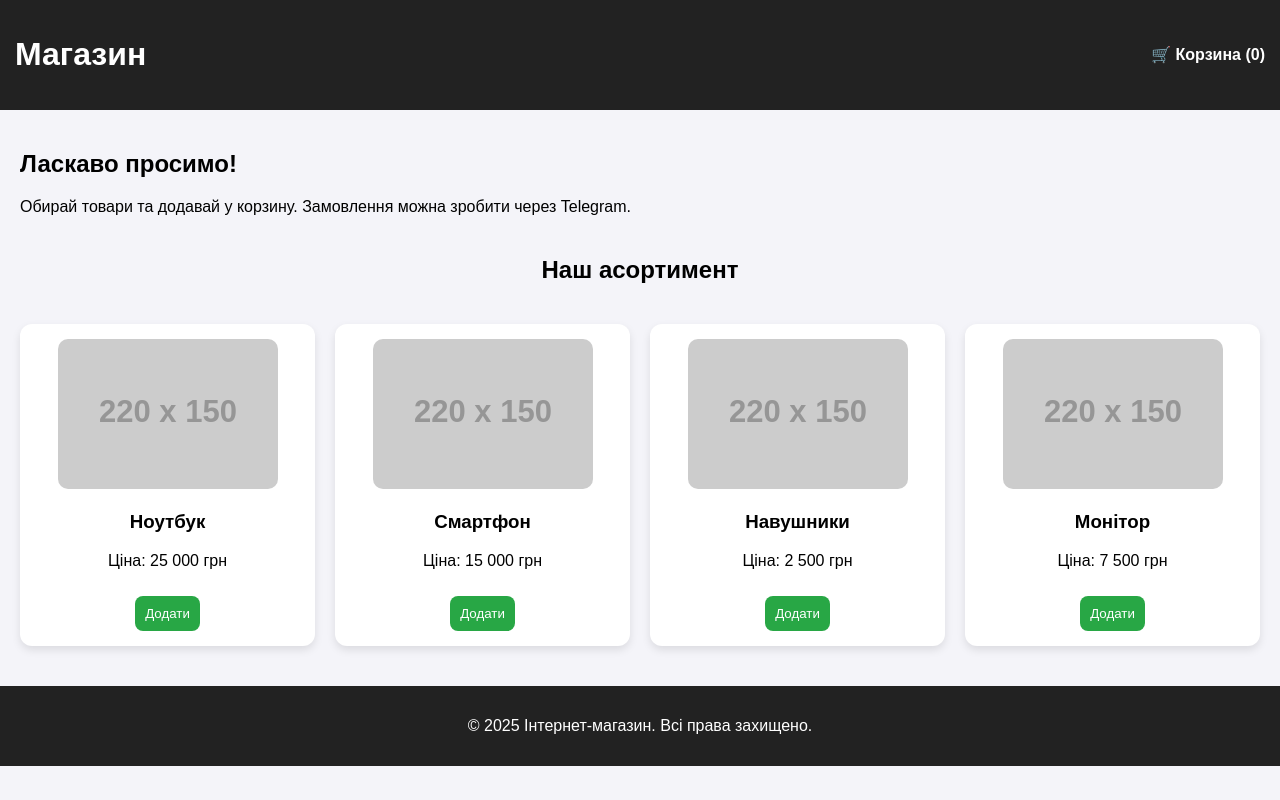
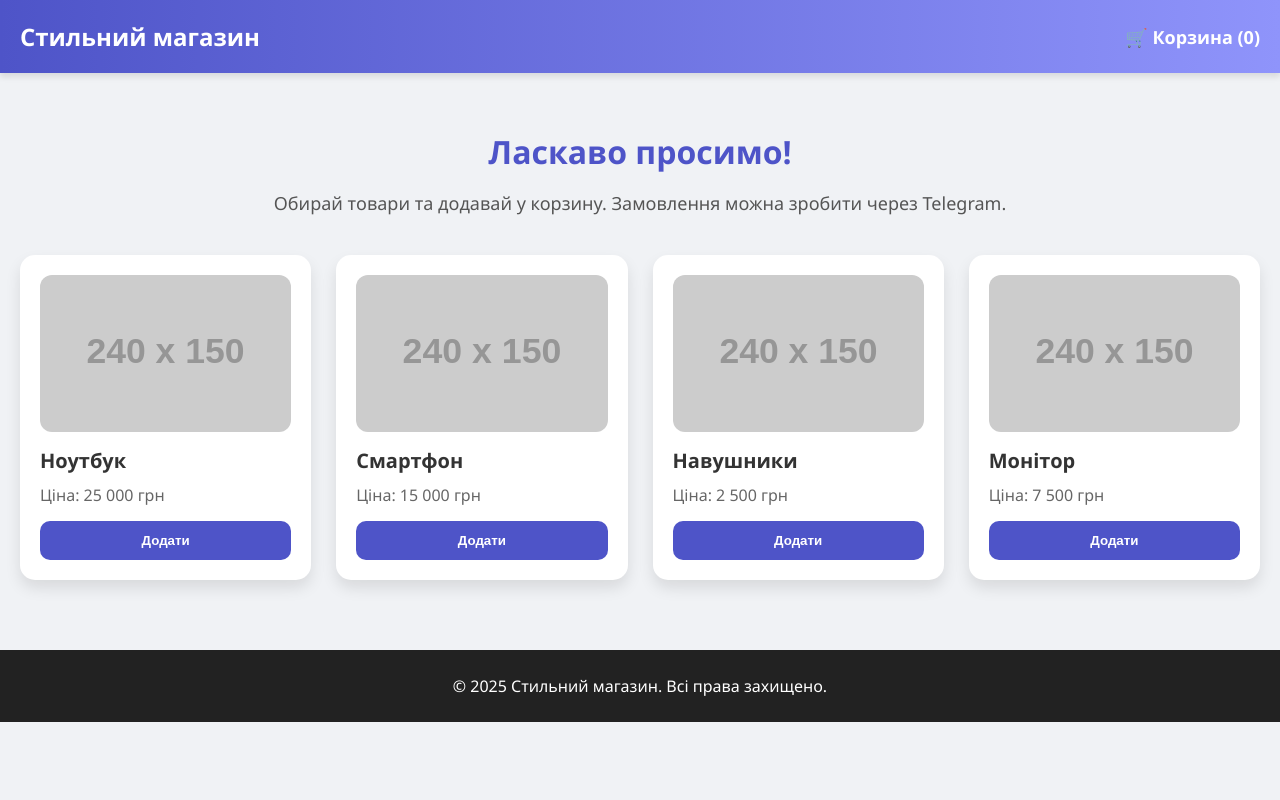
Before and after one commit to phnk-den4eek/inetshop, a plain HTML site: page index.html in a window 1280 px wide. Drawn offline with Linux system fonts and the light colour scheme; placeholder pictures from the web are drawn by us.

Commit message:
Update index.html

```diff
--- a/index.html
+++ b/index.html
@@ -3,94 +3,97 @@
 <head>
 <meta charset="UTF-8">
 <meta name="viewport" content="width=device-width, initial-scale=1.0">
-<title>Інтернет-магазин</title>
+<title>Стильний магазин</title>
 <style>
-  body { font-family: Arial, sans-serif; margin:0; background:#f4f4f9; }
-  header { background:#222; color:#fff; padding:15px; display:flex; justify-content:space-between; align-items:center; }
-  .cart { cursor:pointer; font-weight:bold; }
-  .main-wrapper { padding:20px; }
-  .container { display:grid; grid-template-columns:repeat(auto-fit,minmax(220px,1fr)); gap:20px; }
-  .product { background:#fff; padding:15px; border-radius:12px; box-shadow:0 4px 8px rgba(0,0,0,0.1); text-align:center; transition:0.3s; }
-  .product:hover { transform: translateY(-5px); box-shadow:0 6px 12px rgba(0,0,0,0.2); }
-  .product img { max-width:100%; border-radius:10px; }
-  .product button { background:#28a745; color:#fff; border:none; padding:10px; border-radius:8px; cursor:pointer; margin-top:10px; }
-  .product button:hover { background:#218838; }
-  #cartModal { position:fixed; top:0; left:0; width:100%; height:100%; background:rgba(0,0,0,0.6); display:none; justify-content:center; align-items:center; }
-  .cart-content { background:#fff; padding:20px; border-radius:12px; width:400px; max-height:80vh; overflow-y:auto; }
-  .cart-item { display:flex; justify-content:space-between; align-items:center; margin:10px 0; border-bottom:1px solid #ddd; padding-bottom:5px; }
+  body { font-family: 'Segoe UI', Tahoma, Geneva, Verdana, sans-serif; margin:0; background:#f0f2f5; }
+  header { background: linear-gradient(90deg, #4e54c8, #8f94fb); color:white; padding:20px; display:flex; justify-content:space-between; align-items:center; box-shadow:0 4px 6px rgba(0,0,0,0.1); }
+  .logo h1 { margin:0; font-size:24px; }
+  .cart { cursor:pointer; font-weight:bold; font-size:18px; }
+  .main-wrapper { padding:30px 20px; }
+  .intro { text-align:center; margin-bottom:40px; }
+  .intro h2 { font-size:32px; color:#4e54c8; margin-bottom:10px; }
+  .intro p { font-size:18px; color:#555; }
+
+  .container { display:grid; grid-template-columns:repeat(auto-fit,minmax(240px,1fr)); gap:25px; }
+  .product { background:white; padding:20px; border-radius:15px; box-shadow:0 8px 15px rgba(0,0,0,0.1); transition:0.3s; display:flex; flex-direction:column; justify-content:space-between; }
+  .product:hover { transform: translateY(-10px); box-shadow:0 12px 20px rgba(0,0,0,0.2); }
+  .product img { max-width:100%; border-radius:12px; margin-bottom:15px; }
+  .product h3 { margin:0; color:#333; font-size:20px; margin-bottom:10px; }
+  .product p { margin:0; color:#666; margin-bottom:15px; }
+  .product button { background:#4e54c8; color:white; border:none; padding:12px; border-radius:10px; cursor:pointer; font-weight:bold; transition:0.2s; }
+  .product button:hover { background:#3b40a4; transform:scale(1.05); }
+
+  #cartModal { position:fixed; top:0; left:0; width:100%; height:100%; background:rgba(0,0,0,0.5); display:none; justify-content:center; align-items:center; animation:fadeIn 0.3s; }
+  .cart-content { background:white; padding:25px; border-radius:15px; width:400px; max-height:80vh; overflow-y:auto; box-shadow:0 8px 20px rgba(0,0,0,0.2); }
+  .cart-header { display:flex; justify-content:space-between; align-items:center; margin-bottom:15px; }
+  .cart-header h2 { margin:0; color:#4e54c8; }
+  .cart-item { display:flex; justify-content:space-between; align-items:center; margin:10px 0; border-bottom:1px solid #eee; padding-bottom:5px; }
   .cart-item button { background:red; color:white; border:none; padding:5px 8px; border-radius:6px; cursor:pointer; }
-  .checkout { margin-top:15px; padding:12px; width:100%; background:#007bff; color:white; border:none; border-radius:8px; cursor:pointer; font-size:16px; }
-  .checkout:hover { background:#0069d9; }
-  footer { background:#222; color:white; text-align:center; padding:15px; margin-top:20px; }
+  .checkout { margin-top:15px; padding:14px; width:100%; background:#4e54c8; color:white; border:none; border-radius:10px; cursor:pointer; font-size:18px; font-weight:bold; transition:0.2s; }
+  .checkout:hover { background:#3b40a4; transform:scale(1.03); }
+
+  footer { background:#222; color:white; text-align:center; padding:25px; margin-top:40px; font-size:16px; }
+
+  @keyframes fadeIn { from {opacity:0;} to {opacity:1;} }
 </style>
 </head>
 <body>
 
 <header>
-  <div class="header-left"><div class="logo"><h1>Магазин</h1></div></div>
-  <div class="header-right"><div class="cart" onclick="openCart()">🛒 Корзина (<span id="cartCount">0</span>)</div></div>
+  <div class="logo"><h1>Стильний магазин</h1></div>
+  <div class="cart" onclick="openCart()">🛒 Корзина (<span id="cartCount">0</span>)</div>
 </header>
 
 <div class="main-wrapper">
   <div class="intro">
-    <div class="intro-text">
     <h2>Ласкаво просимо!</h2>
     <p>Обирай товари та додавай у корзину. Замовлення можна зробити через Telegram.</p>
   </div>
-  </div>
 
-  <div class="products-section">
-    <h2 style="text-align:center; padding:20px;">Наш асортимент</h2>
   <div class="container">
     <div class="product">
-        <div class="product-inner">
-          <div class="product-image"><img src="https://via.placeholder.com/220x150" alt="Ноутбук"></div>
-          <div class="product-info"><h3>Ноутбук</h3><p>Ціна: 25 000 грн</p></div>
-          <div class="product-actions"><button onclick="addToCart('Ноутбук', 25000)">Додати</button></div>
-        </div>
+      <img src="https://via.placeholder.com/240x150" alt="Ноутбук">
+      <h3>Ноутбук</h3>
+      <p>Ціна: 25 000 грн</p>
+      <button onclick="addToCart('Ноутбук', 25000)">Додати</button>
     </div>
     <div class="product">
-        <div class="product-inner">
-          <div class="product-image"><img src="https://via.placeholder.com/220x150" alt="Смартфон"></div>
-          <div class="product-info"><h3>Смартфон</h3><p>Ціна: 15 000 грн</p></div>
-          <div class="product-actions"><button onclick="addToCart('Смартфон', 15000)">Додати</button></div>
-        </div>
+      <img src="https://via.placeholder.com/240x150" alt="Смартфон">
+      <h3>Смартфон</h3>
+      <p>Ціна: 15 000 грн</p>
+      <button onclick="addToCart('Смартфон', 15000)">Додати</button>
     </div>
     <div class="product">
-        <div class="product-inner">
-          <div class="product-image"><img src="https://via.placeholder.com/220x150" alt="Навушники"></div>
-          <div class="product-info"><h3>Навушники</h3><p>Ціна: 2 500 грн</p></div>
-          <div class="product-actions"><button onclick="addToCart('Навушники', 2500)">Додати</button></div>
-        </div>
+      <img src="https://via.placeholder.com/240x150" alt="Навушники">
+      <h3>Навушники</h3>
+      <p>Ціна: 2 500 грн</p>
+      <button onclick="addToCart('Навушники', 2500)">Додати</button>
     </div>
     <div class="product">
-        <div class="product-inner">
-          <div class="product-image"><img src="https://via.placeholder.com/220x150" alt="Монітор"></div>
-          <div class="product-info"><h3>Монітор</h3><p>Ціна: 7 500 грн</p></div>
-          <div class="product-actions"><button onclick="addToCart('Монітор', 7500)">Додати</button></div>
-        </div>
-      </div>
+      <img src="https://via.placeholder.com/240x150" alt="Монітор">
+      <h3>Монітор</h3>
+      <p>Ціна: 7 500 грн</p>
+      <button onclick="addToCart('Монітор', 7500)">Додати</button>
     </div>
   </div>
 </div>
 
-<!-- Модальне вікно корзини -->
 <div id="cartModal">
   <div class="cart-content">
     <div class="cart-header">
-      <span style="float:right;cursor:pointer;font-size:20px;" onclick="closeCart()">&times;</span>
       <h2>Корзина</h2>
+      <span style="cursor:pointer;font-size:22px;" onclick="closeCart()">&times;</span>
     </div>
     <div id="cartItems"></div>
     <div class="cart-footer">
       <h3>Разом: <span id="cartTotal">0</span> грн</h3>
-      <div class="cart-buttons"><button class="checkout" onclick="checkout()">Замовити</button></div>
+      <button class="checkout" onclick="checkout()">Замовити</button>
     </div>
   </div>
 </div>
 
 <footer>
-  <p>&copy; 2025 Інтернет-магазин. Всі права захищено.</p>
+  &copy; 2025 Стильний магазин. Всі права захищено.
 </footer>
 
 <script>
@@ -110,27 +113,22 @@
     total+=item.price;
     cartItems.innerHTML+=`
       <div class="cart-item">
-        <div class="cart-item-text">${item.product} - ${item.price} грн</div>
-        <div class="cart-item-actions"><button onclick="removeFromCart(${index})">❌</button></div>
+        <div>${item.product} - ${item.price} грн</div>
+        <button onclick="removeFromCart(${index})">❌</button>
       </div>`;
   });
   document.getElementById("cartTotal").innerText=total;
 }
 
-  function removeFromCart(index) {
+function removeFromCart(index){
   cart.splice(index,1);
   updateCart();
 }
 
-  function openCart() {
-    document.getElementById("cartModal").style.display="flex";
-  }
+function openCart(){ document.getElementById("cartModal").style.display="flex"; }
+function closeCart(){ document.getElementById("cartModal").style.display="none"; }
 
-  function closeCart() {
-    document.getElementById("cartModal").style.display="none";
-  }
-
-  function checkout() {
+function checkout(){
   if(cart.length===0){ alert("Корзина порожня!"); return;}
   let message="🛒 Нове замовлення:%0A";
   let total=0;
```
Lines whose indentation alone changed are shown as unchanged.
